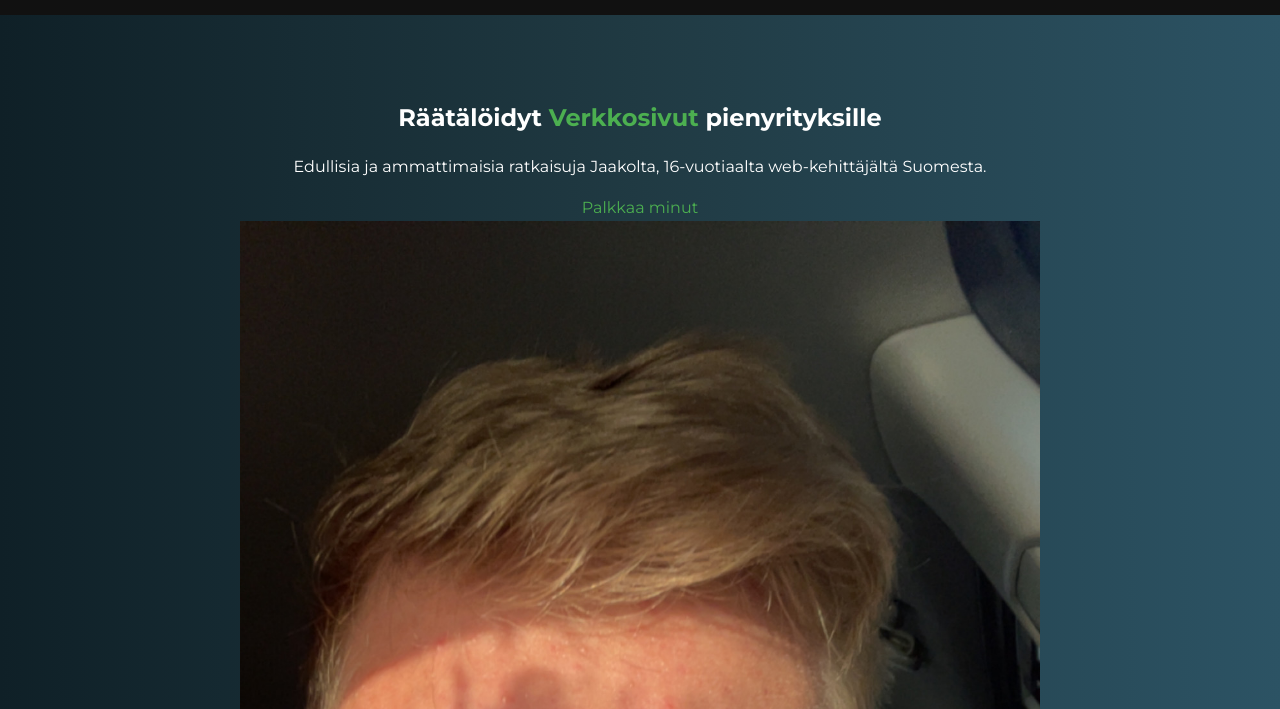
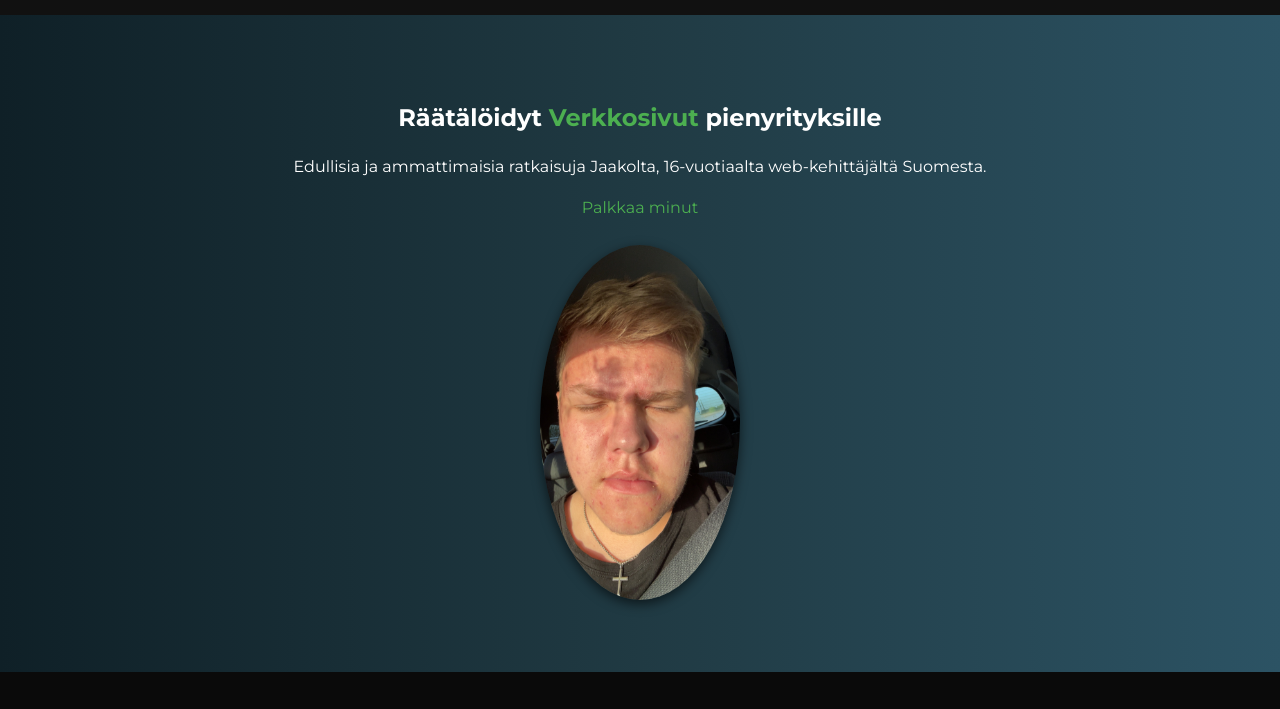
Before and after one commit to JageTheProgrammer/Protfolios, a website: page 1PAGE/public/index.html in a window 1280 px wide. Shown: the part 91-800 px from the top of the page. Drawn offline with Linux system fonts and the light colour scheme.

Commit message:
Update style.css

```diff
--- a/1PAGE/public/css/style.css
+++ b/1PAGE/public/css/style.css
@@ -116,7 +116,7 @@ a:hover {
   color: #4caf50;
 }
 
-.img1 {
+.hero-img {
   margin-top: 1.5rem;
   height: 200ox;
   width: 200px;
@@ -124,9 +124,7 @@ a:hover {
   border-radius: 50%;
   box-shadow: 0 4px 12px rgba(0,0,0,0.6);
 }
-.hero-img {
-  width: 100%;
-}
+
 /* Yleiset osiot */
 .section {
   padding: 4rem 2rem;
```
